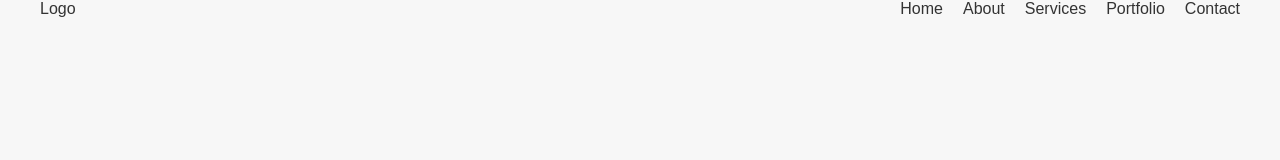
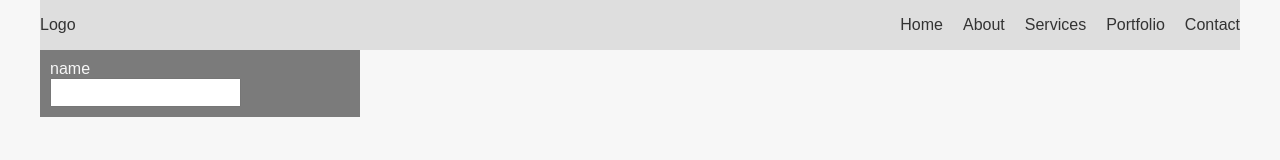
Before and after one commit to dtrypo/efi, a plain HTML site: page index.html in a window 1280 px wide. Drawn offline with Linux system fonts and the light colour scheme.

Commit message:
basic header2

```diff
--- a/index.html
+++ b/index.html
@@ -21,6 +21,14 @@
                     </ul>
                 </div>
             </nav>
+            <div class="header-booking">
+                <form action="">
+                    <div class="form-box">
+                        <label for="name">name</label>
+                        <input type="text" name="name" id="name" />
+                    </div>
+                </form>
+            </div>
         </header>
         <main></main>
         <footer></footer>
--- a/style.css
+++ b/style.css
@@ -27,6 +27,8 @@ a {
 }
 
 nav {
+    min-height: 50px;
+    background-color: rgba(0, 0, 0, 0.1);
     display: -webkit-box;
     display: -ms-flexbox;
     display: flex;
@@ -58,3 +60,19 @@ nav {
 .nav-menu ul li:first-child {
     margin-left: 0;
 }
+
+.header-booking {
+    max-width: 320px;
+    padding: 10px;
+    background-color: rgba(0, 0, 0, 0.5);
+}
+
+label {
+    display: block;
+    color: #f7f7f7;
+}
+
+input[type="text"] {
+    display: inline-block;
+    padding: 5px;
+}
```
